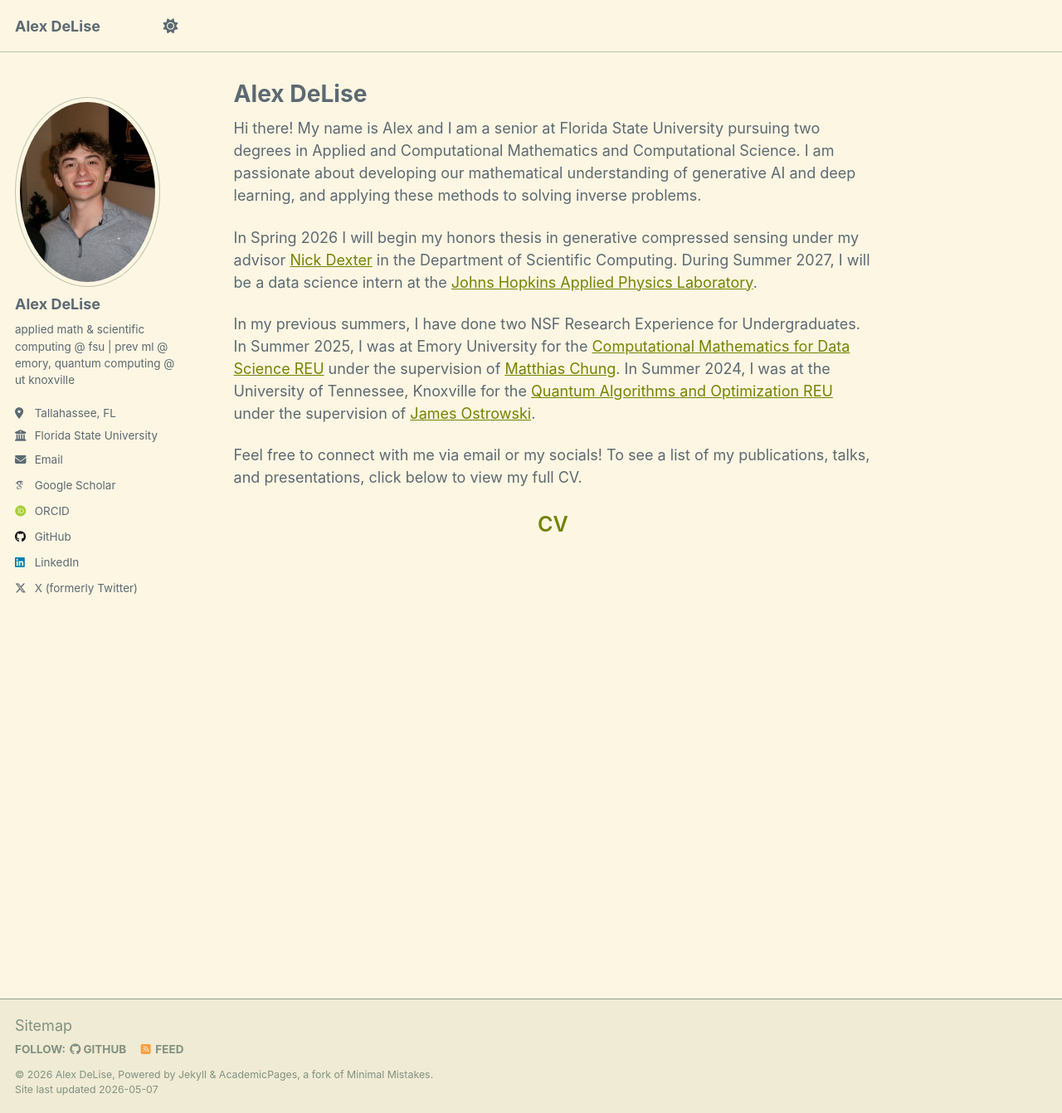
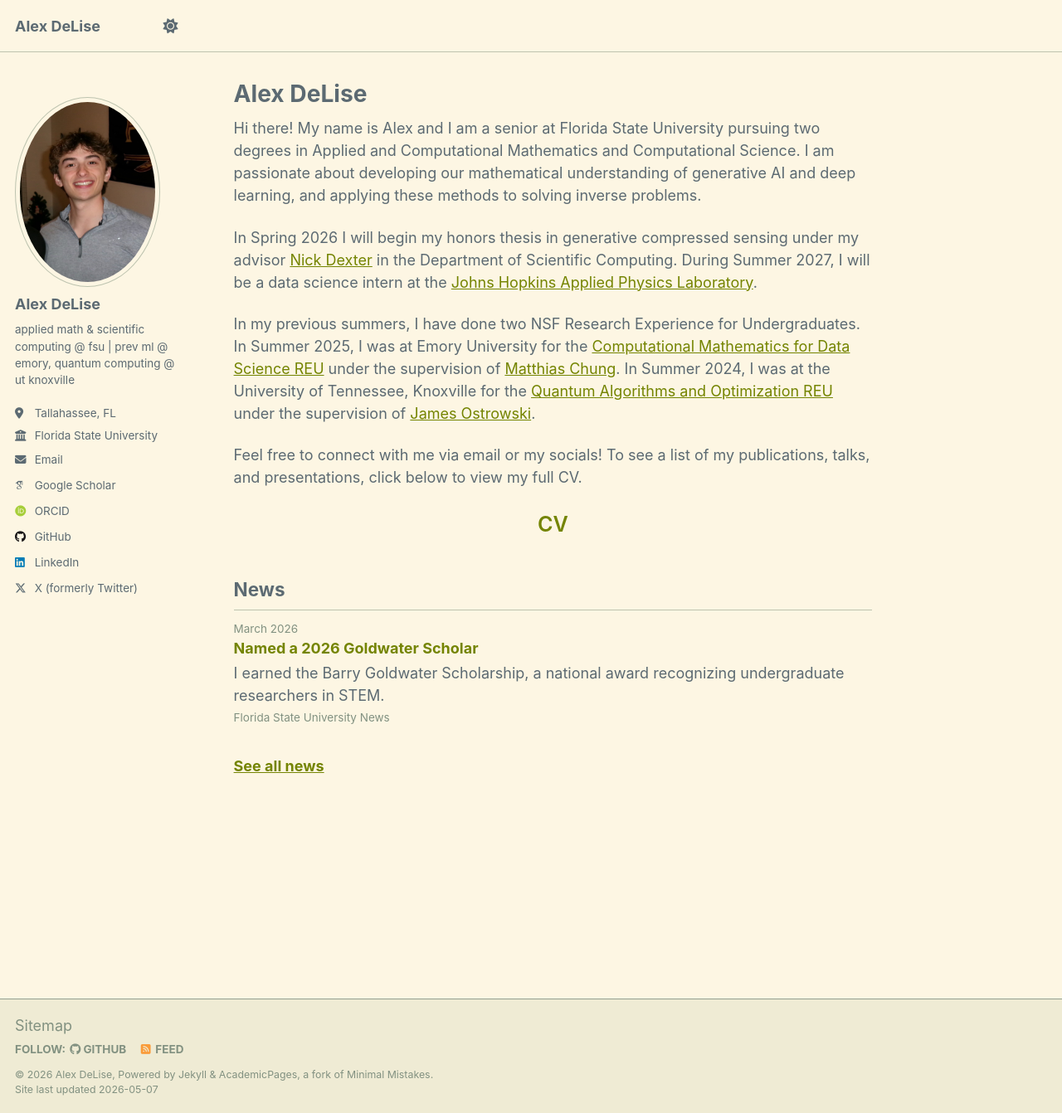
Before and after one commit to alexdelise/alexdelise.github.io, a Jekyll site: the page built from _pages/about.md, in a window 1280 px wide and 1342 px high. Shown: the whole window at 83% size. Built offline with Jekyll 4.4.1, drawn with Linux system fonts in a browser that asks for light colours; some web fonts are replaced; a script that is not in the unit is left out.

Commit message:
Add homepage news feed

```diff
--- /dev/null
+++ b/_data/news.yml
@@ -0,0 +1,8 @@
+- date: 2026-03-01
+  display_date: "March 2026"
+  title: "Named a 2026 Goldwater Scholar"
+  text: "I earned the Barry Goldwater Scholarship, a national award recognizing undergraduate researchers in STEM."
+  url: "https://news.fsu.edu/news/students-campus-life/2026/04/13/fsu-achieves-historic-milestone-four-students-named-2026-goldwater-scholars/"
+  source: "Florida State University News"
+  image:
+  image_alt:
--- /dev/null
+++ b/_includes/news-list.html
@@ -0,0 +1,40 @@
+{% assign news_items = site.data.news | sort: "date" | reverse %}
+{% assign news_limit = include.limit | default: news_items.size %}
+
+<ul class="news-list{% if include.compact %} news-list--compact{% else %} news-list--full{% endif %}">
+  {% for item in news_items limit: news_limit %}
+    <li class="news-item{% if item.image %} news-item--with-image{% endif %}">
+      {% if item.image %}
+        {% if item.url %}
+          <a class="news-item__thumb" href="{{ item.url }}" target="_blank" rel="noopener">
+            <img src="{{ item.image }}" alt="{{ item.image_alt | default: item.title }}" class="news-item__image">
+          </a>
+        {% else %}
+          <span class="news-item__thumb">
+            <img src="{{ item.image }}" alt="{{ item.image_alt | default: item.title }}" class="news-item__image">
+          </span>
+        {% endif %}
+      {% endif %}
+
+      <div class="news-item__body">
+        <div class="news-item__meta">
+          {% if item.display_date %}{{ item.display_date }}{% else %}{{ item.date | date: "%B %-d, %Y" }}{% endif %}
+        </div>
+
+        {% if item.url %}
+          <a class="news-item__title" href="{{ item.url }}" target="_blank" rel="noopener">{{ item.title }}</a>
+        {% else %}
+          <span class="news-item__title">{{ item.title }}</span>
+        {% endif %}
+
+        {% if item.text %}
+          <div class="news-item__text">{{ item.text | markdownify | remove: "<p>" | remove: "</p>" }}</div>
+        {% endif %}
+
+        {% if item.source %}
+          <div class="news-item__source">{{ item.source }}</div>
+        {% endif %}
+      </div>
+    </li>
+  {% endfor %}
+</ul>
--- a/_pages/about.md
+++ b/_pages/about.md
@@ -20,3 +20,9 @@ Feel free to connect with me via email or my socials! To see a list of my public
     CV
   </a>
 </div>
+
+## News
+
+{% include news-list.html limit=5 compact=true %}
+
+<p class="news-more-link"><a href="{{ base_path }}/news/">See all news</a></p>
--- a/_sass/layout/_page.scss
+++ b/_sass/layout/_page.scss
@@ -122,6 +122,86 @@
     color: var(--global-link-color-hover);
     text-decoration: underline !important;
   }
+}
+
+.news-list {
+  margin: 0 0 1em;
+  padding-left: 0;
+  list-style: none;
+}
+
+.news-item {
+  display: grid;
+  gap: 0.75em;
+  margin-bottom: 0.95em;
+  padding-bottom: 0.95em;
+  border-bottom: 1px solid var(--global-border-color);
+
+  &:last-child {
+    border-bottom: 0;
+  }
+
+  @include breakpoint($small) {
+    &--with-image {
+      grid-template-columns: 96px minmax(0, 1fr);
+    }
+  }
+}
+
+.news-list--full {
+  .news-item {
+    @include breakpoint($small) {
+      &--with-image {
+        grid-template-columns: 140px minmax(0, 1fr);
+      }
+    }
+  }
+}
+
+.news-item__thumb {
+  display: block;
+  overflow: hidden;
+  border: 1px solid var(--global-border-color);
+  border-radius: $border-radius;
+  background: var(--global-surface-color);
+}
+
+.news-item__image {
+  display: block;
+  width: 100%;
+  aspect-ratio: 4 / 3;
+  object-fit: cover;
+}
+
+.news-item__meta,
+.news-item__source {
+  color: var(--global-text-color-light);
+  font-family: $sans-serif;
+  font-size: $type-size-6;
+}
+
+.news-item__title {
+  font-weight: 700;
+  text-decoration: none !important;
+
+  &:hover {
+    text-decoration: underline !important;
+  }
+}
+
+.news-item__text {
+  margin-top: 0.15em;
+}
+
+.news-item__source {
+  margin-top: 0.25em;
+}
+
+.news-more-link {
+  margin-top: -0.25em;
+  font-family: $sans-serif;
+  font-size: $type-size-6;
+  font-weight: 700;
 }
 
 .page__hero {
```
Also changed, not shown: _pages/news.html (added, +8 -0 lines).
